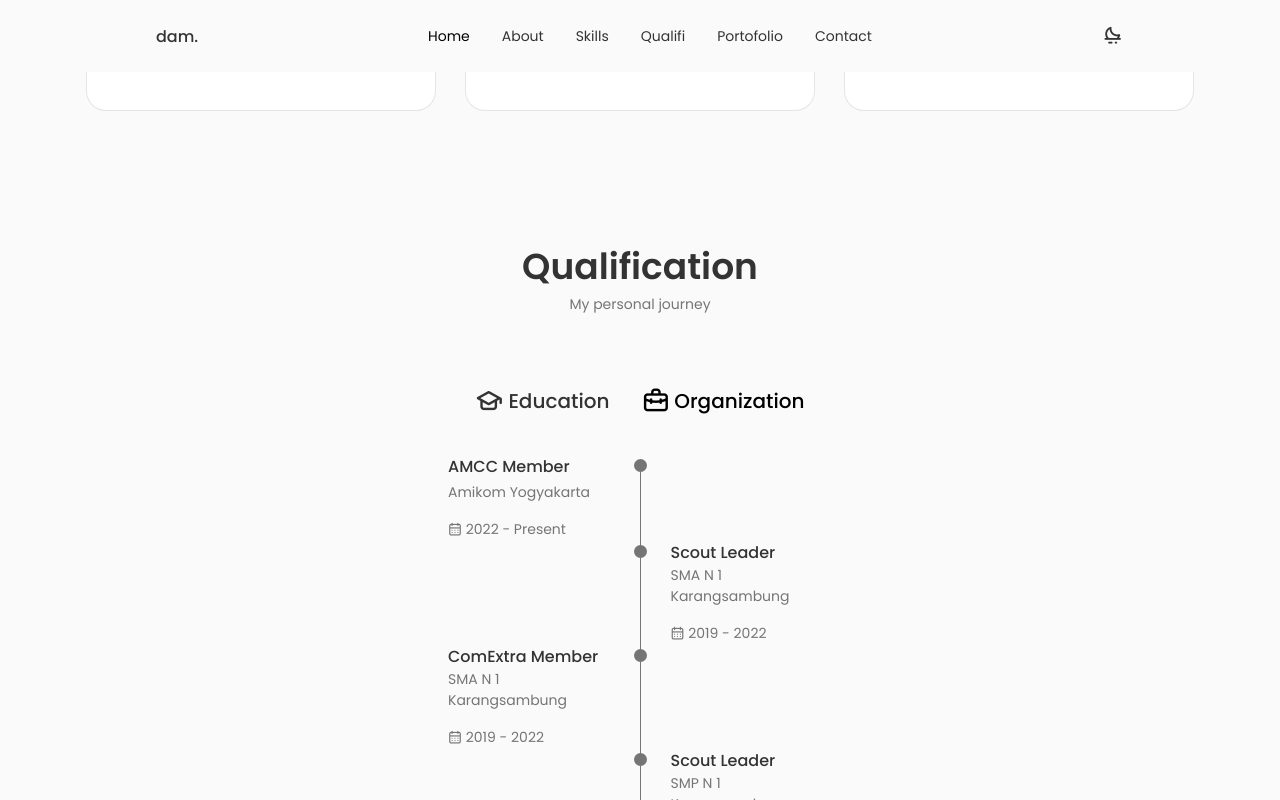
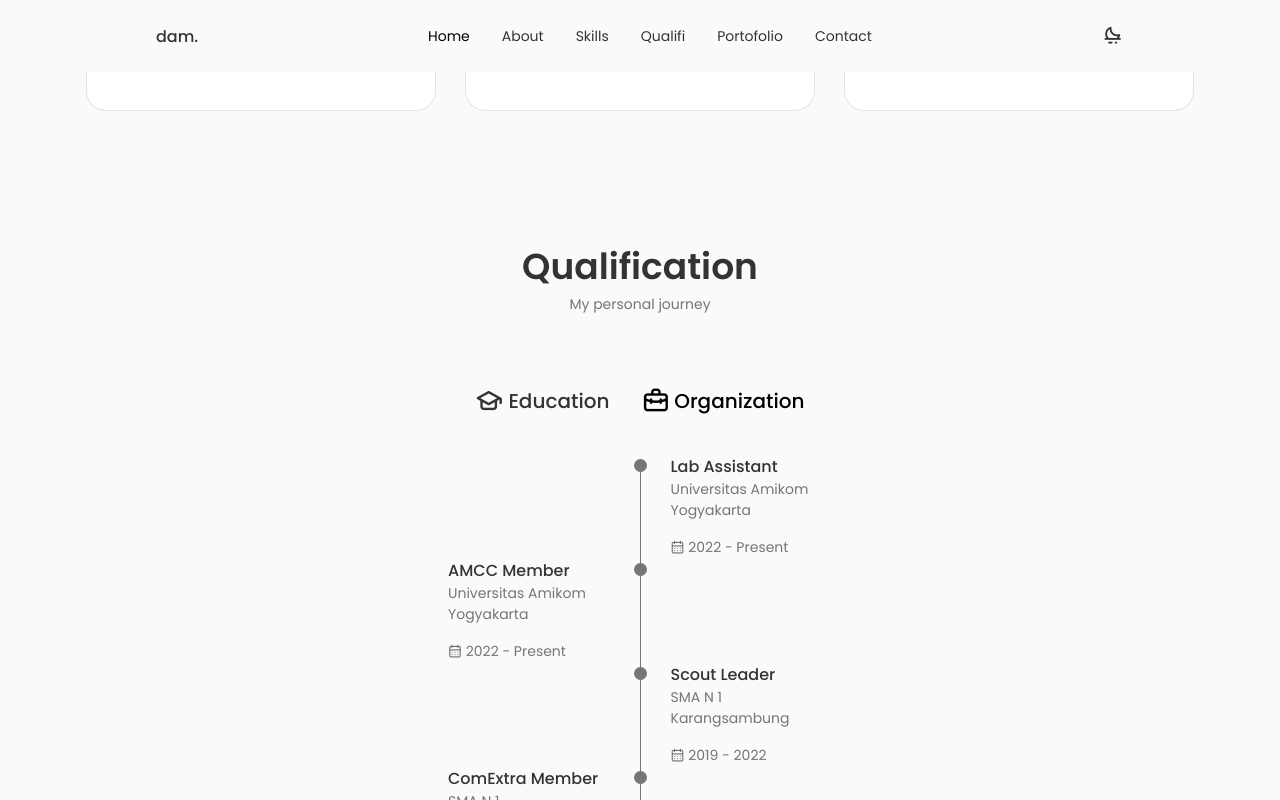
Before and after one commit to damar-glh/me, a React (Create React App) app: page / in a window 1280 px wide. Both pictures are taken after a click on the element "Organization". Shown: the part 2340-3140 px from the top of the page. Built offline with nearby package versions, Linux system fonts and the light colour scheme.

Commit message:
ref: update picture & qualifications page

```diff
--- a/src/components/about/About.jsx
+++ b/src/components/about/About.jsx
@@ -1,6 +1,6 @@
 import React, {useState, useEffect} from 'react'
 import "./about.css";
-import AboutImg from "../../assets/about-1.jpg";
+import AboutImg from "../../assets/Damar.jpg";
 import CV from "../../assets/CV.pdf"
 import Info from './Info';
 
--- a/src/components/qualification/Qualification.jsx
+++ b/src/components/qualification/Qualification.jsx
@@ -23,8 +23,8 @@ const Qualification = ({isDarkMode}) => {
                 <div className={toggleState === 1 ? "qualification__content qualification__content-active" : "qualification__content "}>
                     <div className="qualification__data">
                         <div className="">
-                            <h3 className="qualification__title">Informatika</h3>
-                            <span className="qualification__subtitle">Amikom Yogyakarta</span>
+                            <h3 className="qualification__title">Informatics</h3>
+                            <span className="qualification__subtitle">Universitas Amikom Yogyakarta</span>
                             <div className="qualification__calender">
                                 <i className="uil uil-calendar-alt"></i> 2022 - Present
                             </div>
@@ -77,10 +77,24 @@ const Qualification = ({isDarkMode}) => {
                     </div>
                 </div>
                 <div className={toggleState === 2 ? "qualification__content qualification__content-active" : "qualification__content "}>
+                <div className="qualification__data">
+                        <div className=""></div>
+                        <div className="">
+                            <span className="qualification__rounder"></span>
+                            <span className="qualification__line"></span>
+                        </div>
+                        <div className="">
+                            <h3 className="qualification__title">Lab Assistant</h3>
+                            <span className="qualification__subtitle">Universitas Amikom Yogyakarta</span>
+                            <div className="qualification__calender">
+                                <i className="uil uil-calendar-alt"></i> 2022 - Present
+                            </div>
+                        </div>
+                    </div>
                     <div className="qualification__data">
                         <div className="">
                             <h3 className="qualification__title">AMCC Member</h3>
-                            <span className="qualification__subtitle">Amikom Yogyakarta</span>
+                            <span className="qualification__subtitle">Universitas Amikom Yogyakarta</span>
                             <div className="qualification__calender">
                                 <i className="uil uil-calendar-alt"></i> 2022 - Present
                             </div>
```
Also changed, not shown: src/assets/Damar.jpg (added).
